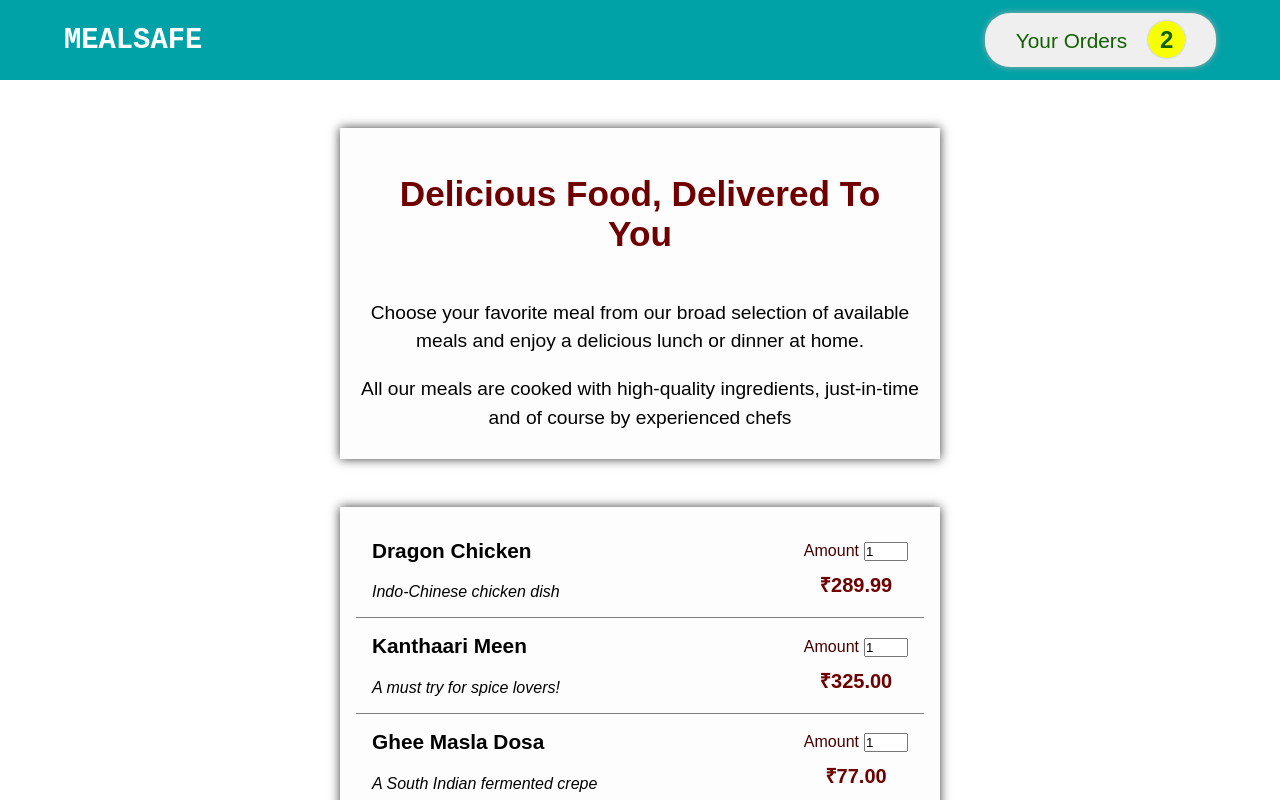
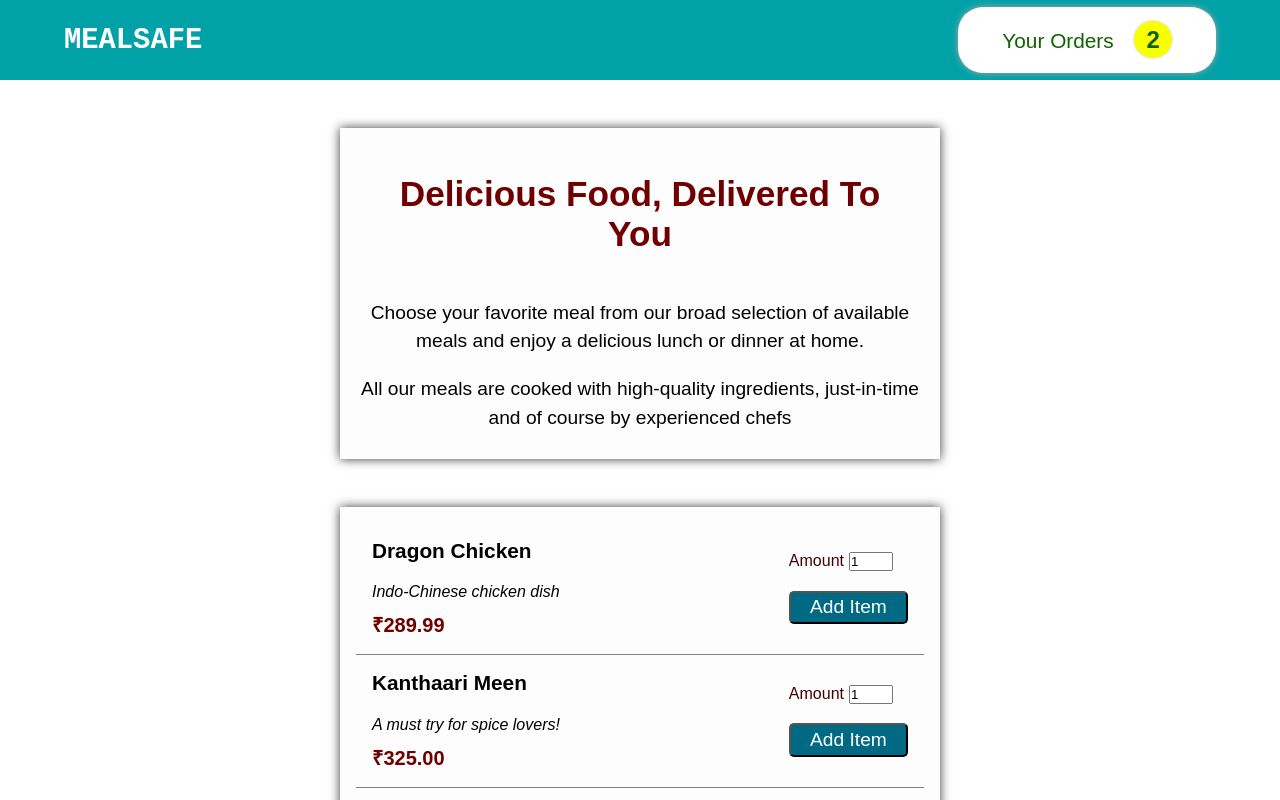
Before and after one commit to rohan-joby/react-guide-complete, a React (Create React App) app: page / in a window 1280 px wide. Shown: the top 800 px of the page. Built offline with nearby package versions, Linux system fonts and the light colour scheme.

Commit message:
wip: add context to manage global state

```diff
--- a/src/components/Cart/Cart.js
+++ b/src/components/Cart/Cart.js
@@ -8,7 +8,7 @@ const Cart = (props) => {
     <Modal closeCart={props.closeCart}>
       <h2>Dosa</h2>
       <p>count:2</p>
-      <button onClick={props.closeCart}>Close</button>
+      <button className={classes.btn} onClick={props.closeCart}>Close</button>
     </Modal>
   );
 };
--- a/src/components/Cart/Cart.module.css
+++ b/src/components/Cart/Cart.module.css
@@ -1,23 +1,5 @@
-.backdrop {
-  position: fixed;
-  top: 0;
-  left: 0;
-  z-index: 10;
-  width: 100%;
-  height: 100vh;
-  background-color: hsla(0, 0%, 0%, 0.6);
+button{
+  font-size:1.2rem;
+  border-radius: 10px;
+  background-color: rgb(255, 255, 255);
 }
-
-.overlay {
-  position: fixed;
-  top: 4rem;
-  left: 2rem;
-  right: 2rem;
-  width: 70vw;
-  z-index: 20;
-  min-height: 30vh;
-  text-align:left;
-  background-color: hsl(0, 0%, 100%);
-  box-shadow: 0px 0px 8px hsl(0,0%,0%);
-  margin:auto;
-}
--- a/src/components/Header/HeaderButton.js
+++ b/src/components/Header/HeaderButton.js
@@ -1,10 +1,11 @@
 import classes from "./HeaderButton.module.css";
 
 const HeaderButton = (props) => {
+    const count=2;
     return (
         <button onClick={props.showCart} className={classes.button}>
             <span className={classes.name}>Your Orders</span>
-            <span className={classes.count}>2</span>
+            <span className={classes.count}>{count}</span>
         </button>
     )
 }
--- a/src/components/Meals/Meals.js
+++ b/src/components/Meals/Meals.js
@@ -15,6 +15,7 @@ const Meals = () => {
             id={item.id}
             name={item.name}
             description={item.description}
+            amount={item.amount}
             price={item.price}
           />
         );
--- a/src/components/Meals/MealsItem/MealItemForm.js
+++ b/src/components/Meals/MealsItem/MealItemForm.js
@@ -1,10 +1,17 @@
 import classes from "./MealItemForm.module.css";
 
 const MealItemForm =() => {
-    return <form>
+    const submitHandler = (e) => {
+        e.preventDefault();
+    }
+
+    return (
+    <form onSubmit={submitHandler}>
         <span className={classes['summary-name']}>Amount</span>
         <input type="number" min="1" max="5" step="1" defaultValue="1"/>
+        <button className={classes['form-button']}>Add Item</button>
     </form>
+    )
 }
 
 export default MealItemForm;
--- a/src/components/Meals/MealsItem/MealItemForm.module.css
+++ b/src/components/Meals/MealsItem/MealItemForm.module.css
@@ -3,6 +3,15 @@
     color:rgb(68, 0, 0);
     padding-right: 5px;
 }
+.form-button{
+  display: block;
+  padding:.2em 1em;
+  color:white;
+  margin-top:1em;
+  background-color: hsl(192, 100%, 26%);
+  border-radius:5px;
+}
+
 
 @media only screen and (max-width:800px){
     .summary-name{
--- a/src/components/Meals/MealsItem/MealsItem.js
+++ b/src/components/Meals/MealsItem/MealsItem.js
@@ -13,10 +13,10 @@ const MealsItem = (props) => {
           <li className={classes["list-item-description"]}>
             <em>{props.description}</em>
           </li>
+          <li className={classes["list-item-price"]}>{price}</li>
         </div>
         <div className={classes.summary}>
           <MealItemForm />
-          <li className={classes["list-item-price"]}>{price}</li>
         </div>
       </div>
     </Fragment>
--- a/src/components/Meals/MealsItem/MealsItem.module.css
+++ b/src/components/Meals/MealsItem/MealsItem.module.css
@@ -19,9 +19,7 @@
       margin-top:10px;
   }
 
-  .summary{
-    text-align: center;
-  }
+
 
   @media only screen and (max-width:800px){
     .list-item-name{
--- a/src/components/Meals/MealsItems.js
+++ b/src/components/Meals/MealsItems.js
@@ -4,18 +4,21 @@ const MealsItems = [
       id: 1,
       name: "Dragon Chicken",
       description: "Indo-Chinese chicken dish",
+      amount:1,
       price: 289.99,
     },
     {
       id: 2,
       name: "Kanthaari Meen",
       description: "A must try for spice lovers!",
+      amount:1,
       price: 325,
     },
     {
       id: 3,
       name: "Ghee Masla Dosa",
       description: "A South Indian fermented crepe",
+      amount:1,
       price: 77,
     },
   ]
```
Also changed, not shown: public/store/ContextProvider.js (added, +23 -0 lines), public/store/use-context.js (added, +10 -0 lines).
